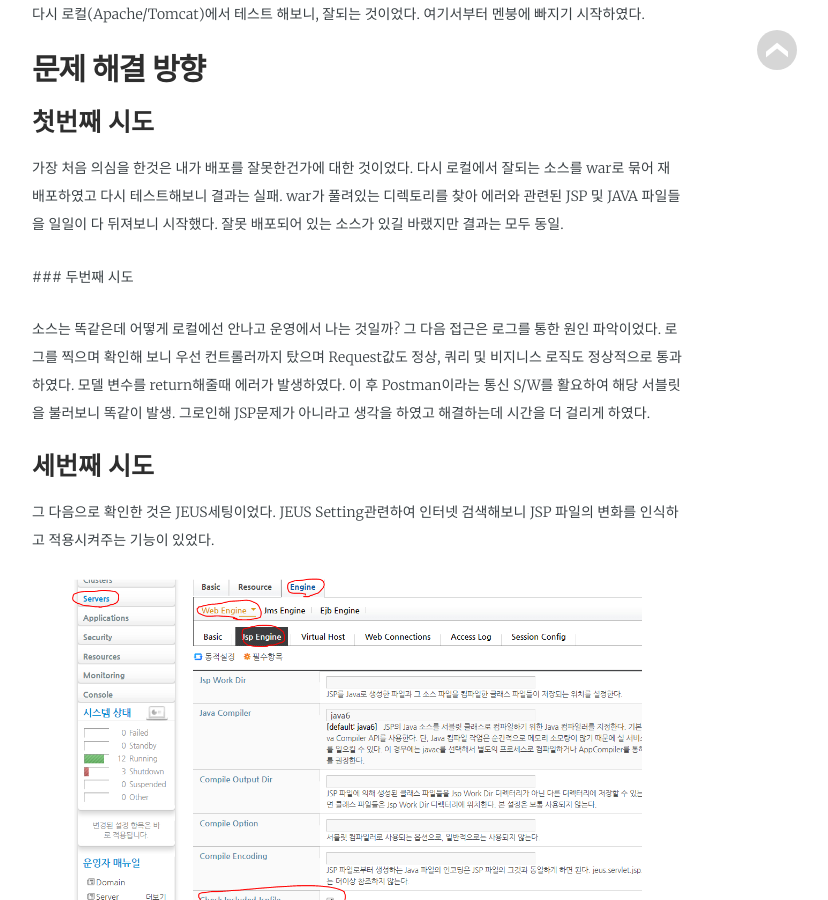
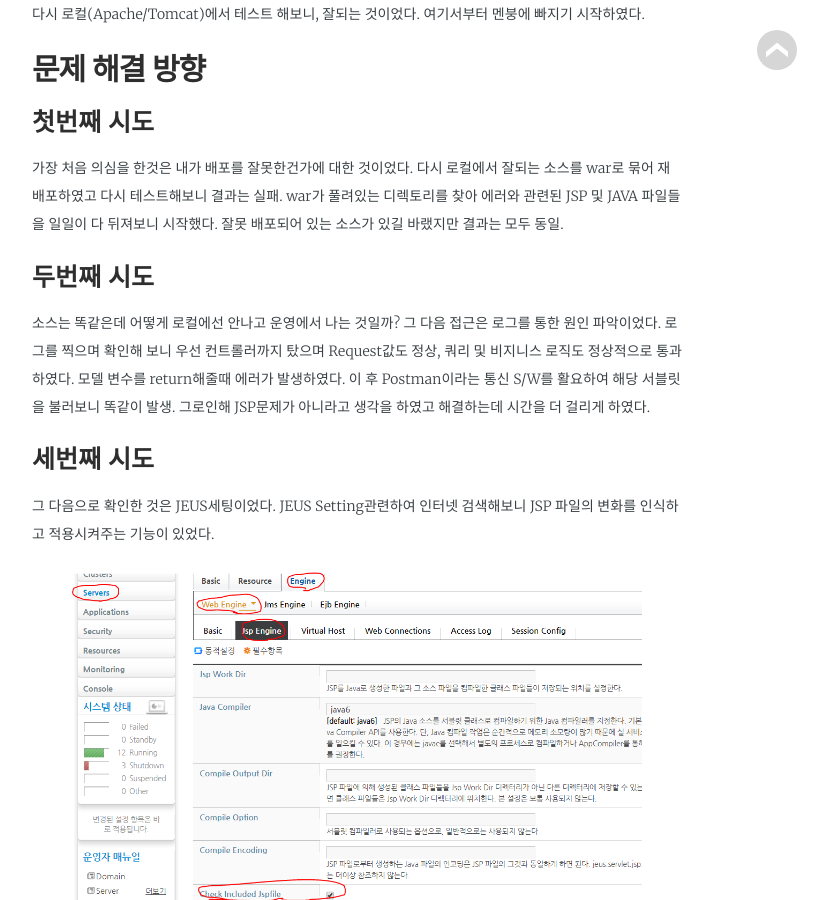
Before and after one commit to jwillmer/jekyllDecent, a Jekyll site: the page built from _posts/2019-03-25-jeus.md, in a window 1280 px wide and 900 px high, scrolled down 1269 px. Shown: the whole window, without its empty margins (283-1111 px from the left). Built offline with Jekyll 4.4.1, drawn with Linux system fonts in a browser that asks for light colours; some web fonts are replaced.

Commit message:
Update 2019-03-25-jeus.md

```diff
--- a/_posts/2019-03-25-jeus.md
+++ b/_posts/2019-03-25-jeus.md
@@ -46,7 +46,7 @@ Caused by: java.lang.NullPointerException
 
  가장 처음 의심을 한것은 내가 배포를 잘못한건가에 대한 것이었다. 다시 로컬에서 잘되는 소스를 war로 묶어 재배포하였고 다시 테스트해보니 결과는 실패. war가 풀려있는 디렉토리를 찾아 에러와 관련된 JSP 및 JAVA 파일들을 일일이 다 뒤져보니 시작했다. 잘못 배포되어 있는 소스가 있길 바랬지만 결과는 모두 동일.
 
- ### 두번째 시도
+### 두번째 시도
 
   소스는 똑같은데 어떻게 로컬에선 안나고 운영에서 나는 것일까? 그 다음 접근은 로그를 통한 원인 파악이었다. 로그를 찍으며 확인해 보니 우선 컨트롤러까지 탔으며 Request값도 정상, 쿼리 및 비지니스 로직도 정상적으로 통과하였다. 모델 변수를 return해줄때 에러가 발생하였다. 이 후 Postman이라는 통신 S/W를 활요하여 해당 서블릿을 불러보니 똑같이 발생. 그로인해 JSP문제가 아니라고 생각을 하였고 해결하는데 시간을 더 걸리게 하였다.
 
@@ -56,7 +56,7 @@ Caused by: java.lang.NullPointerException
 
 <aside>
 <figure>
-<img src="{{ "/media/img/Mistakes/jeus20190326.png" | absolute_url }}" />
+<img src="{{ "/media/img/Mistakes/jeus20190326.PNG" | absolute_url }}" />
 </figure>
 </aside>
 
@@ -71,7 +71,7 @@ Caused by: java.lang.NullPointerException
 
 <aside>
 <figure>
-<img src="{{ "/media/img/Mistakes/jsplifecycle.png" | absolute_url }}" />
+<img src="{{ "/media/img/Mistakes/jsplifecycle.PNG" | absolute_url }}" />
 </figure>
 </aside>
 
```
